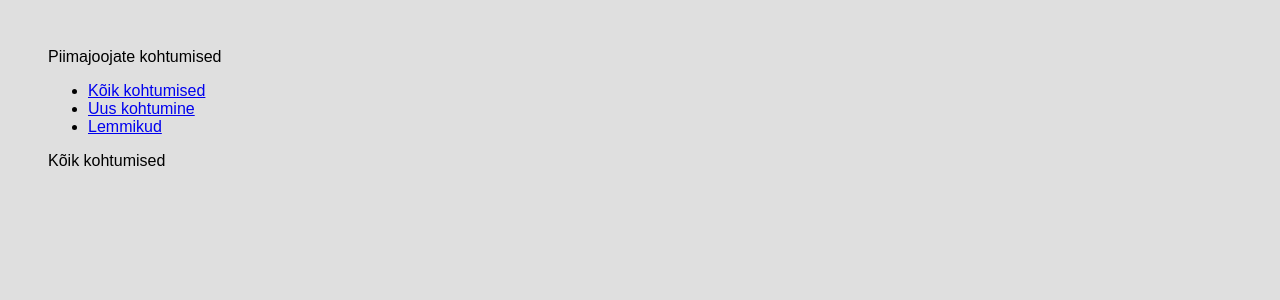
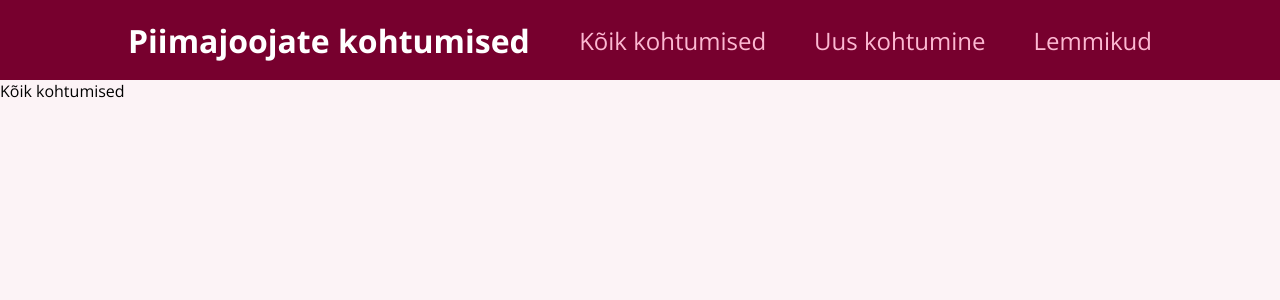
Before and after one commit to eliandre/react_page, a React (Create React App) app: page / in a window 1280 px wide. Shown: the top 300 px of the page. Built offline with nearby package versions, Linux system fonts and the light colour scheme.

Commit message:
Lisatud stiililehed menüüle.

```diff
--- a/src/components/layout/MainNavigation.js
+++ b/src/components/layout/MainNavigation.js
@@ -1,8 +1,10 @@
 import { Link } from 'react-router-dom';
+import classes from './MainNavigation.module.css';
 
 function MainNavigation() {
-    return <header>
-        <div>Piimajoojate kohtumised</div>
+    return (
+        <header className={classes.header}>
+            <div className={classes.logo}>Piimajoojate kohtumised</div>
             <nav>
                 <ul>
                     <li>
@@ -17,6 +19,7 @@ function MainNavigation() {
                 </ul>
             </nav>
         </header>
+    )
 }
 
 export default MainNavigation;
--- /dev/null
+++ b/src/components/layout/MainNavigation.module.css
@@ -0,0 +1,47 @@
+.header {
+    width: 100%;
+    height: 5rem;
+    display: flex;
+    align-items: center;
+    justify-content: space-between;
+    background-color: #77002e;
+    padding: 0 10%;
+  }
+
+  .logo {
+    font-size: 2rem;
+    color: white;
+    font-weight: bold;
+  }
+
+  .header ul {
+    list-style: none;
+    margin: 0;
+    padding: 0;
+    display: flex;
+    align-items: baseline;
+  }
+
+  .header li {
+    margin-left: 3rem;
+  }
+
+  .header a {
+    text-decoration: none;
+    font-size: 1.5rem;
+    color: #fcb8d2;
+  }
+
+  .header a:hover,
+  .header a:active,
+  .header a.active {
+    color: white;
+  }
+
+  .badge {
+    background-color: #cc2062;
+    color: white;
+    border-radius: 12px;
+    padding: 0 1rem;
+    margin-left: 0.5rem;
+  }
--- a/src/index.css
+++ b/src/index.css
@@ -1,73 +1,21 @@
+@import url('https://fonts.googleapis.com/css2?family=Open+Sans:wght@400;700&display=swap');
+
 * {
   box-sizing: border-box;
 }
 
 body {
-  font-family: sans-serif;
-  margin: 3rem;
-  background-color: #dfdfdf;
+  font-family: 'Open Sans', sans-serif;
+  margin: 0;
+  background-color: #fcf3f6;
 }
 
-h1, h2 {
-  color: #333333;
+h1 {
+  font-size: 2.5rem;
+  color: #2c292b;
 }
 
-.btn {
-  font: inherit;
-  padding: 0.5rem 1.5rem;
-  cursor: pointer;
-  border-radius: 4px;
-  background-color: #800040;
-  color: white;
-  border: 1px solid #800040;
-  margin: 0 1rem;
+h2 {
+  font-size: 1.5rem;
+  color: #2c292b;
 }
-
-.btn:hover {
-  background-color: #9c1458;
-  border-color: #9c1458;
-}
-
-.btn--alt {
-  background-color: transparent;
-  color: #800040;
-}
-
-.btn--alt:hover {
-  background-color: #f8dae9;
-}
-
-.card {
-  background-color: white;
-  border-radius: 4px;
-  box-shadow: 0 1px 4px rgba(0, 0, 0, 0.2);
-  padding: 1rem;
-  width: 20rem;
-}
-
-.actions {
-  text-align: right;
-}
-
-.modal {
-  box-shadow: 0 1px 4px rgba(0, 0, 0, 0.2);
-  border-radius: 6px;
-  background-color: white;
-  padding: 1rem;
-  text-align: center;
-  width: 30rem;
-  z-index: 10;
-  position: fixed;
-  top: 20vh;
-  left: calc(50% - 15rem);
-}
-
-.backdrop {
-  position: fixed;
-  z-index: 1;
-  background-color: rgba(0, 0, 0, 0.75);
-  width: 100%;
-  height: 100vh;
-  top: 0;
-  left: 0;
-}
```
Lines whose indentation alone changed are shown as unchanged.
